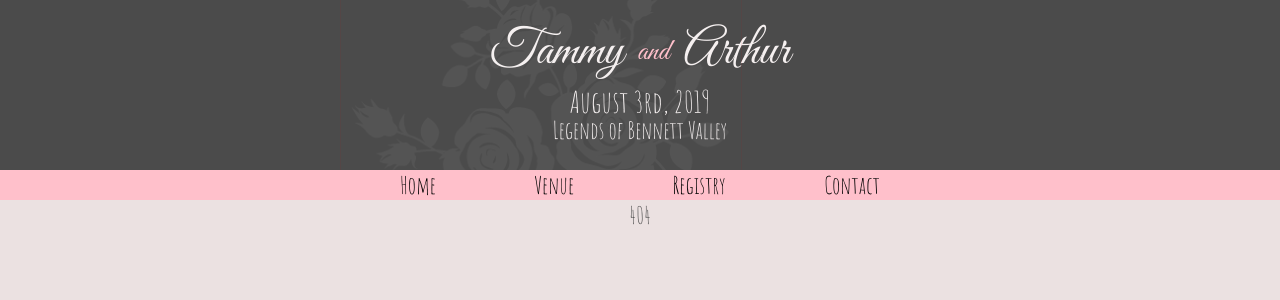
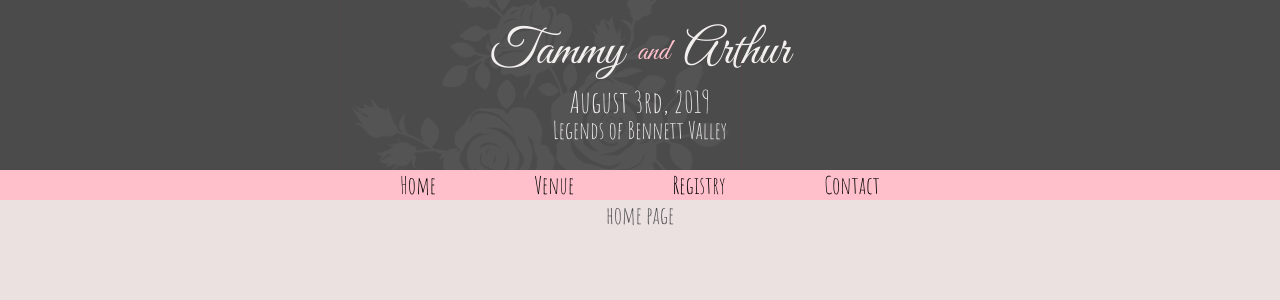
Before and after one commit to pungprakearti/tamthur, a React (Create React App) app: page / in a window 1280 px wide. Before the commit this address had no page. Shown: the top 300 px of the page. Built offline with nearby package versions, Linux system fonts and the light colour scheme.

Commit message:
Uncommented some code for testing.

```diff
--- a/src/App.js
+++ b/src/App.js
@@ -26,10 +26,10 @@ class App extends Component {
         <Top date={this.state.date} venue={this.state.venue} />
 
         <Switch>
-          {/* <Route exact path="/" render={() => 'home page'} />
+          <Route exact path="/" render={() => 'home page'} />
           <Route exact path="/venue" render={() => 'venue'} />
           <Route exact path="/registry" render={() => 'registry'} />
-          <Route exact path="/contact" render={() => 'contact'} /> */}
+          <Route exact path="/contact" render={() => 'contact'} />
 
           {/* rsvp isn't in the navbar because we don't want people inviting themselves */}
           <Route
```
